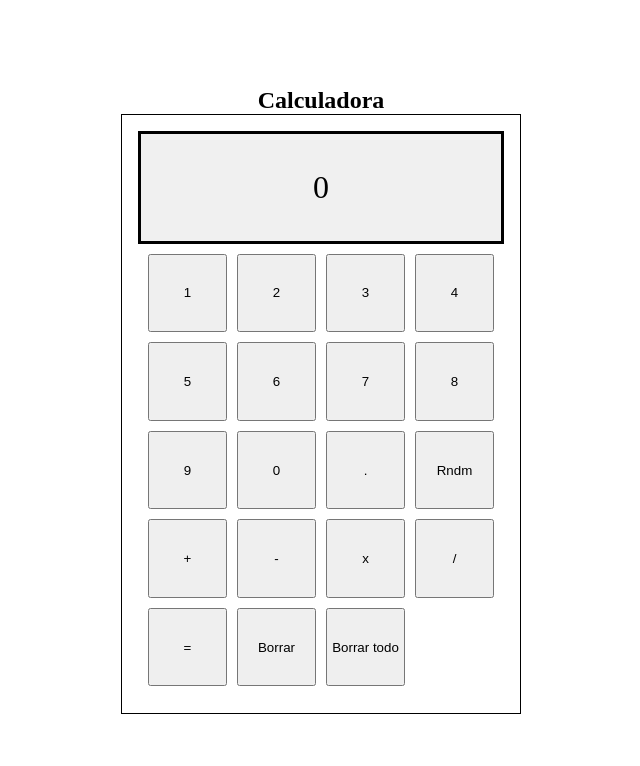
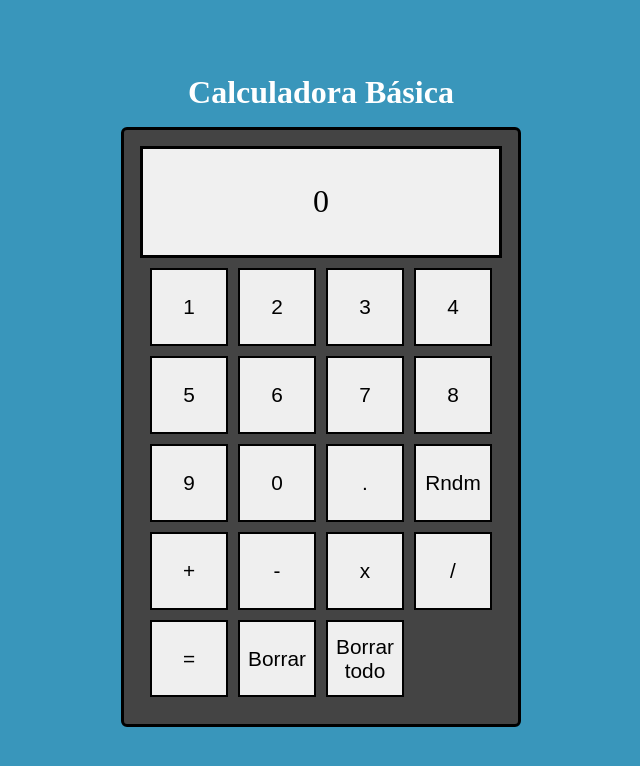
Before and after one commit to Ariel-GonzAguer/calculadoraB, a React (Vite) app: page / in a window 1280 px wide. Shown: the top 766 px of the page, without its empty margins (319-959 px from the left). Built offline with nearby package versions, Linux system fonts and the light colour scheme.

Commit message:
refactor: reemplazar 'immer' con 'canvas-confetti' y mejorar la UI de la calculadora

```diff
--- a/package.json
+++ b/package.json
@@ -10,10 +10,9 @@
     "preview": "vite preview"
   },
   "dependencies": {
-    "immer": "^10.1.1",
+    "canvas-confetti": "^1.9.3",
     "react": "^19.0.0",
-    "react-dom": "^19.0.0",
-    "zustand": "^5.0.3"
+    "react-dom": "^19.0.0"
   },
   "devDependencies": {
     "@eslint/js": "^9.22.0",
--- a/src/App.jsx
+++ b/src/App.jsx
@@ -3,6 +3,8 @@ import Calculadora from "./componentes/Calculadora";
 export default function App() {
   return (
     <section className="App">
+      <h1>Calculadora Básica</h1>
+
       <Calculadora />
     </section>
   );
--- a/src/componentes/Calculadora.jsx
+++ b/src/componentes/Calculadora.jsx
@@ -1,5 +1,6 @@
 // hooks
 import { useState } from "react";
+import { useEffect } from "react";
 
 // scripts
 import {
@@ -10,10 +11,19 @@ import {
   random,
 } from "../scripts/operaciones.js";
 
+// componentes
+import confetti from "canvas-confetti";
+
 export default function Calculadora() {
   const [numeroActual, setNumeroActual] = useState("");
   const [resultado, setResultado] = useState(0);
   const [operacionActual, setOperacionActual] = useState(null);
+
+  useEffect(() => {
+    if (resultado === 2021) {
+      confetti();
+    }
+  }, [resultado]);
 
   function calcularResultado(prevResultado, numero, operacion) {
     switch (operacion) {
@@ -81,7 +91,6 @@ export default function Calculadora() {
 
   return (
     <>
-      <h1>Calculadora</h1>
       <section className="calculadora">
         <section className="pantalla"> {numeroActual || resultado} </section>
 
@@ -89,7 +98,7 @@ export default function Calculadora() {
           {[1, 2, 3, 4, 5, 6, 7, 8, 9, 0].map((num) => (
             <button
               key={num}
-              className={`btn btn-${num}`}
+              className={`btn btn-num`}
               onClick={() => handleClickNumero(num)}
             >
               {num}
--- a/src/index.css
+++ b/src/index.css
@@ -11,20 +11,29 @@
   justify-content: center;
   align-items: center;
   height: 100vh;
+  background-color: rgb(57, 150, 187);
+
+  & h1 {
+    color: white;
+    font-size: 2rem;
+    margin-bottom: 1rem;
+  }
 }
 
 .calculadora {
   margin: 0 auto;
   padding: 1rem;
-  width: 50%;
-  max-width: 400px;
+  width: 20%;
+  min-width: 400px;
   height: 800px;
   max-height: 600px;
-  border: 1px solid black;
+  border: 3px solid black;
   display: flex;
   flex-direction: column;
   justify-content: center;
   align-items: center;
+  background-color: rgb(68, 68, 68);
+  border-radius: 6px;
 
   & .pantalla {
     width: 100%;
@@ -46,5 +55,10 @@
     grid-template-rows: repeat(5, 1fr);
     gap: 10px;
     padding: 10px;
+
+    & .btn {
+      border: 2px solid black;
+      font-size: 1.3rem;
+    }
   }
 }
```
Also changed, not shown: src/store/useCalculadora.js (deleted), 2 other files (tests, documents, lock files or other folders).
